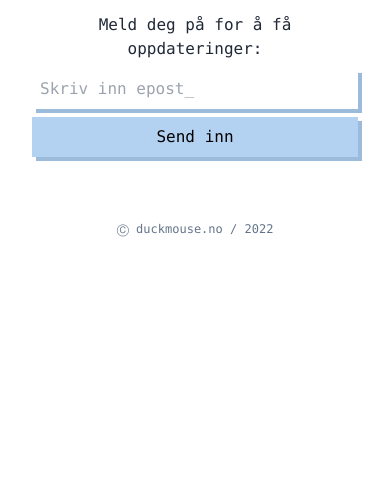
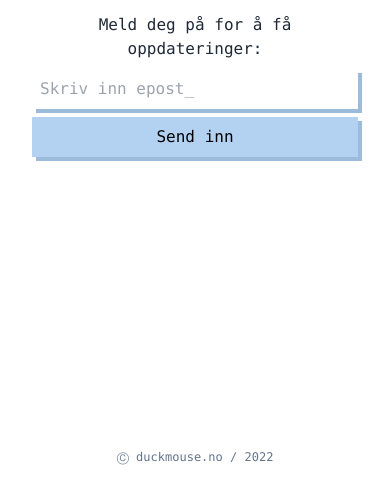
Before and after one commit to duckmouse-no/duckmouse.no, a Gatsby site: page / in a window 390 px wide. Shown: the part 363-844 px from the top of the page. Built offline with nearby package versions, Linux system fonts and the light colour scheme; Gatsby itself is replaced by a stand-in of ours; some packages are replaced by stand-ins of ours; no server answers.

Commit message:
Fix footer bug on small screens

```diff
--- a/src/components/Footer/index.tsx
+++ b/src/components/Footer/index.tsx
@@ -2,7 +2,7 @@ import React from 'react';
 
 export const Footer = () => (
   <footer className='w-screen text-center'>
-    <p className='text-xs text-slate-500 flex-grow mt-16'>
+    <p className='tall:absolute tall:inset-x-0 tall:bottom-0 text-xs text-slate-500 flex-grow mt-8 mb-8 tall:mb-4'>
       Ⓒ duckmouse.no / 2022
     </p>
   </footer>
--- a/tailwind.config.js
+++ b/tailwind.config.js
@@ -2,6 +2,9 @@ module.exports = {
   content: ['./src/**/*.{js,jsx,ts,tsx}'],
   theme: {
     extend: {
+      screens: {
+        tall: { raw: '(min-height: 600px)' },
+      },
       colors: {
         btnA: '#B3D1F0',
         btnI: '#C2C7CB',
```
